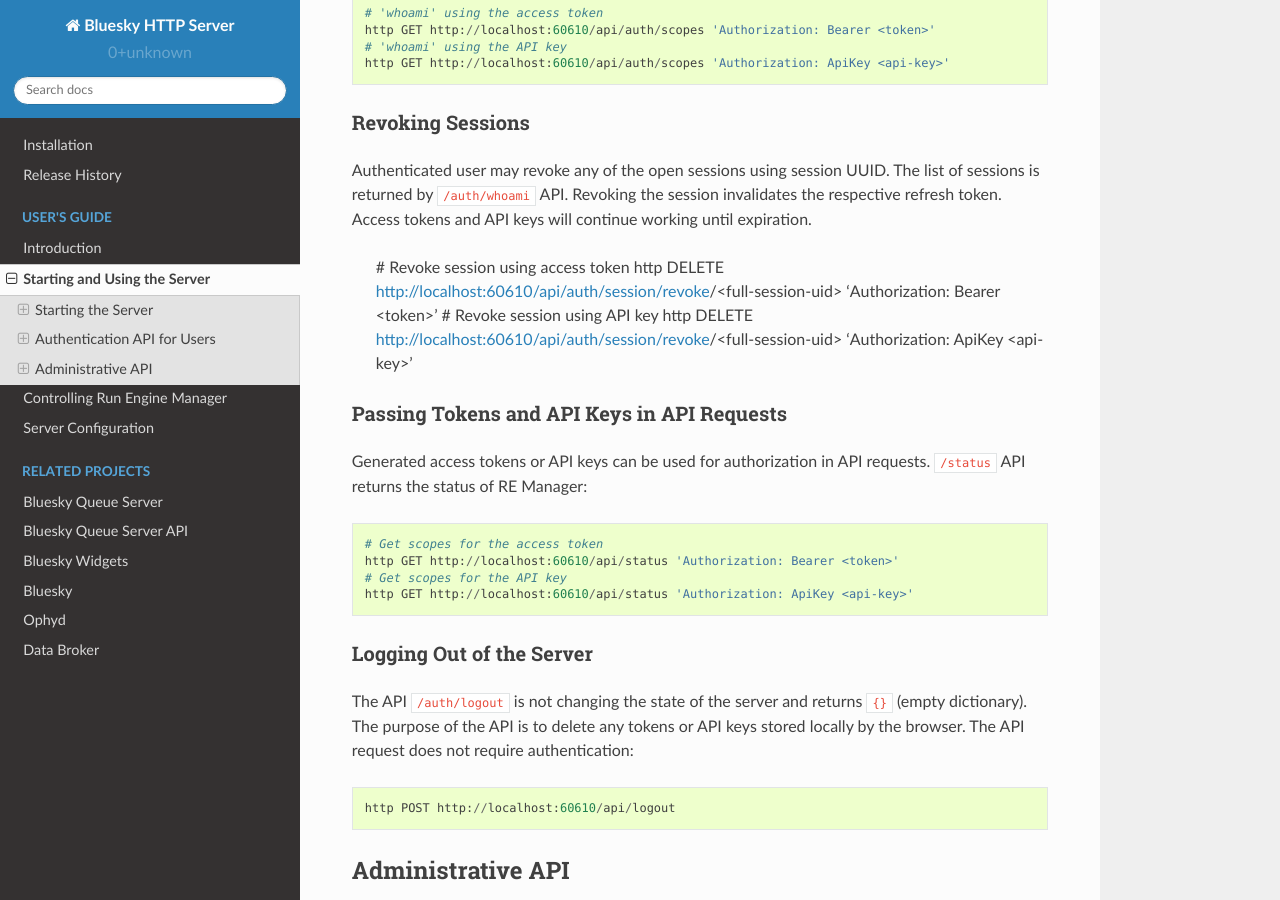
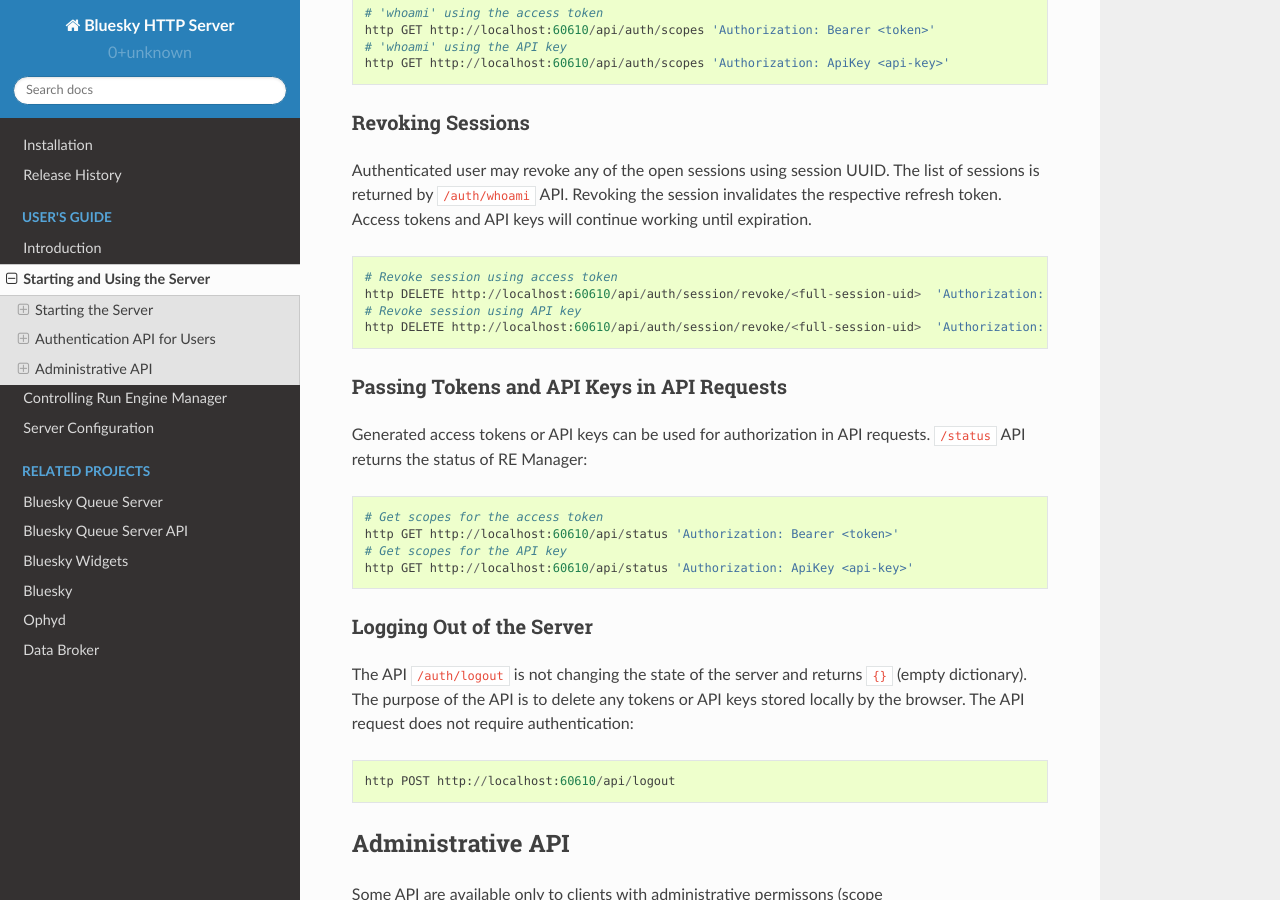
Before and after one commit to bluesky/bluesky-httpserver, a Sphinx documentation site: the page built from docs/source/usage.rst, in a window 1280 px wide and 900 px high, scrolled down 5597 px. Built offline with Sphinx 7.4.7 and the Read the Docs theme 2.0.0, drawn with Linux system fonts in a browser that asks for light colours.

Commit message:
DOC: fixed formatting in 'Revoking Sessions'

```diff
--- a/docs/source/usage.rst
+++ b/docs/source/usage.rst
@@ -262,7 +262,7 @@ Revoking Sessions
 
 Authenticated user may revoke any of the open sessions using session UUID. The list of sessions
 is returned by ``/auth/whoami`` API. Revoking the session invalidates the respective refresh token.
-Access tokens and API keys will continue working until expiration.
+Access tokens and API keys will continue working until expiration. ::
 
   # Revoke session using access token
   http DELETE http://localhost:60610/api/auth/session/revoke/<full-session-uid>  'Authorization: Bearer <token>'
```
